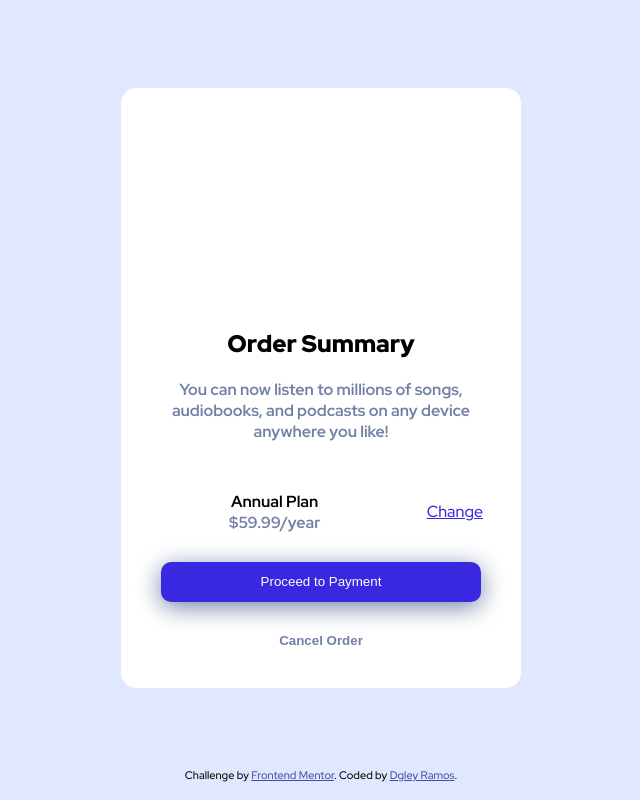
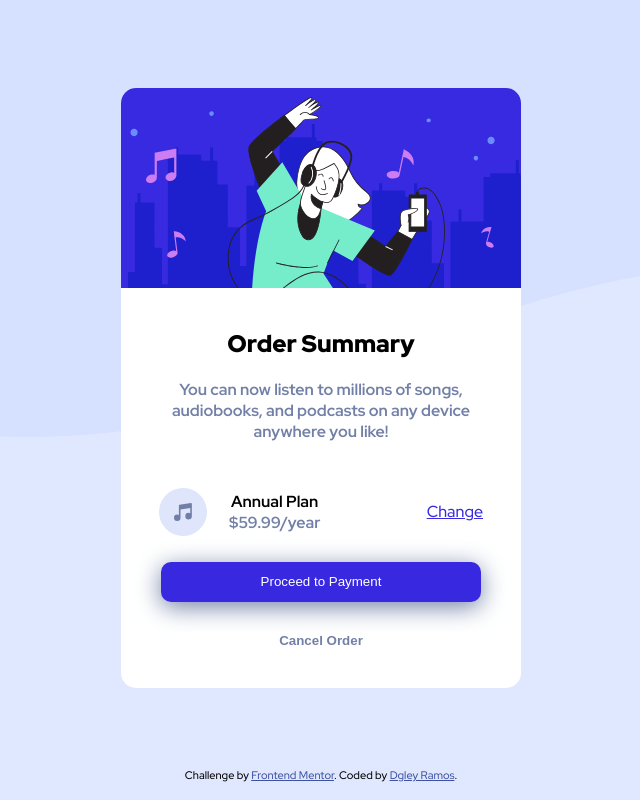
Before and after one commit to dgleyramos1/Ordersummarycomponent, a plain HTML site: page index.html in a window 1280 px wide. Shown: the whole page, without its empty margins (319-959 px from the left). Drawn offline with Linux system fonts and the light colour scheme; the site is published under a folder, as on GitHub Pages, so addresses that start at the root find nothing.

Commit message:
atualizando path das imagens

```diff
--- a/style.css
+++ b/style.css
@@ -5,7 +5,7 @@ body {
     font-family: 'Red Hat Display', sans-serif;
     font-size: 16px;
     height: auto;
-    background: url("/images/pattern-background-desktop.svg") left top no-repeat;
+    background: url("./images/pattern-background-desktop.svg") left top no-repeat;
     background-color: hsl(225, 100%, 94%);
 }
 
@@ -41,7 +41,7 @@ p {
 #cabecalho {
     width: 100%;
     height: 200px;
-    background: url("/images/illustration-hero.svg") center no-repeat;
+    background: url("./images/illustration-hero.svg") center no-repeat;
     border-top-left-radius: 15px;
     border-top-right-radius: 15px;
     border: none;
@@ -56,7 +56,7 @@ p {
     height: 100px;
     margin: auto;
     background-color: hsl(225, 100%, 98%);
-    background: url("/images/icon-music.svg") left center no-repeat;
+    background: url("./images/icon-music.svg") left center no-repeat;
     display: flex;
     justify-content: space-around;
     align-items: center;
```
